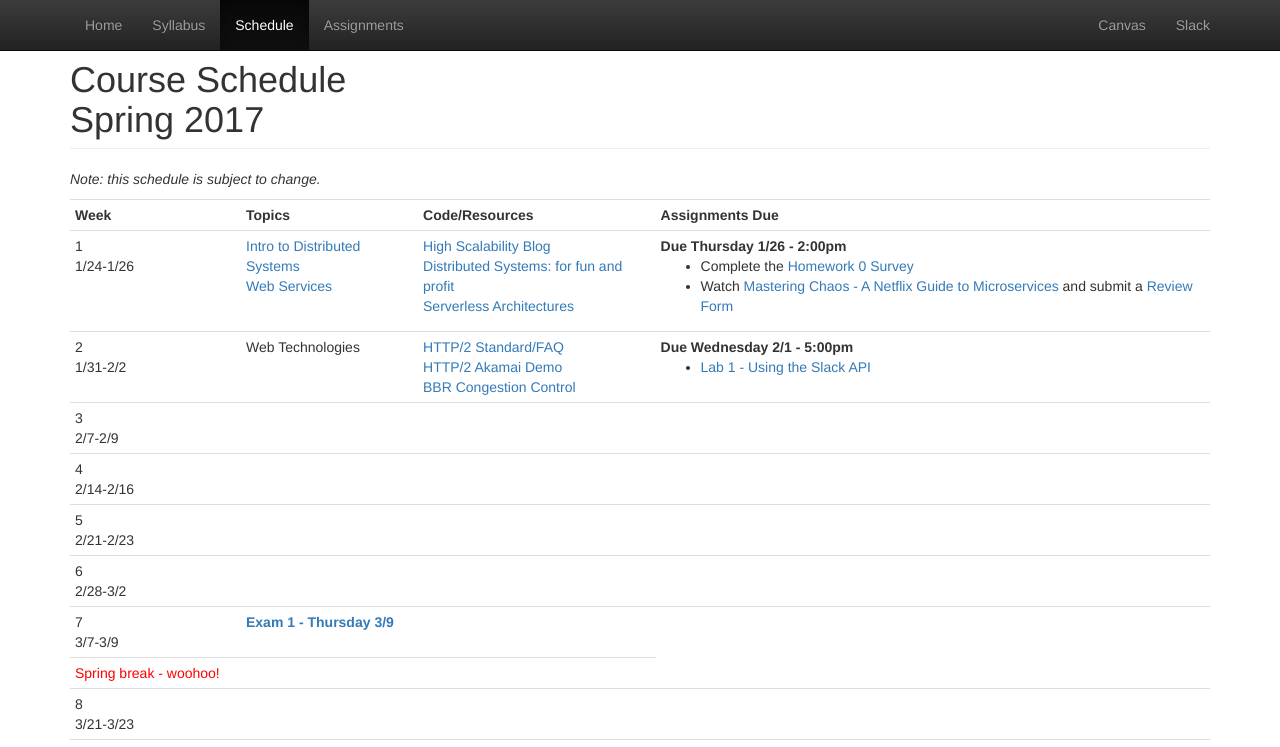
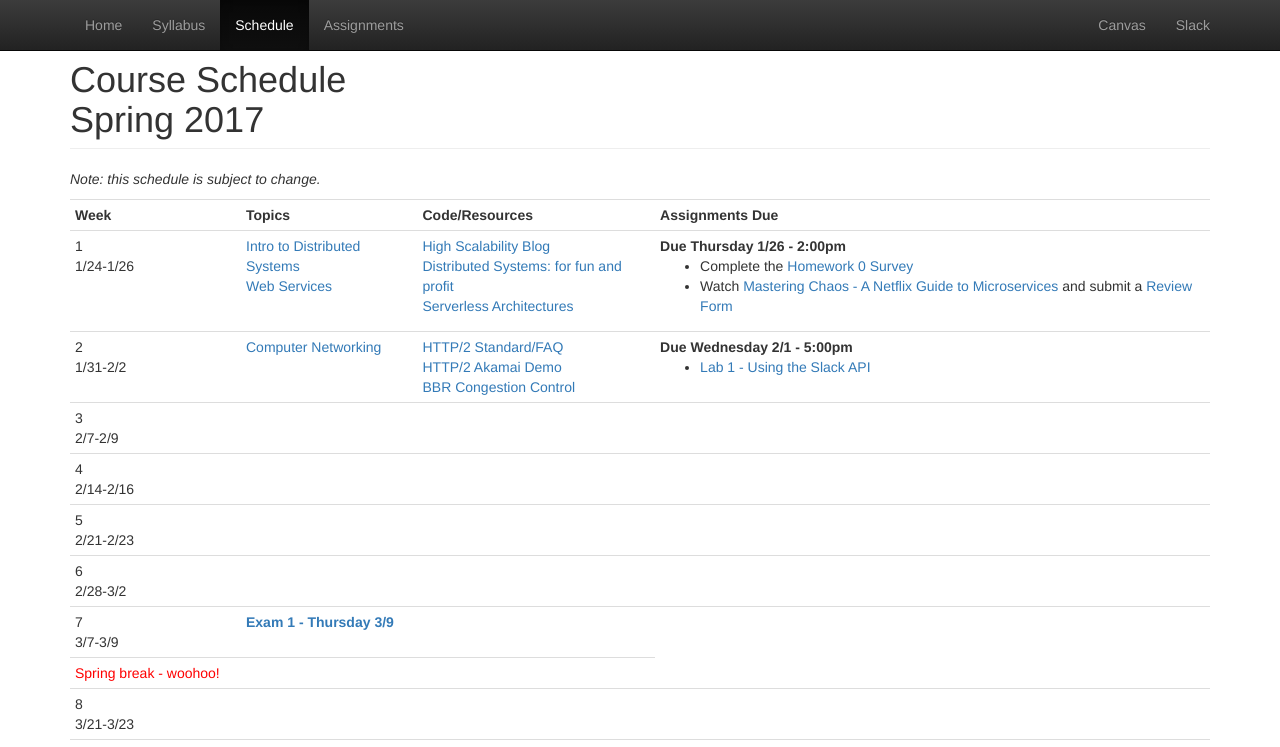
Before and after one commit to CS682-S17/cs682-s17.github.io, a Jekyll site: the page built from schedule.html, in a window 1280 px wide and 1187 px high. Shown: the top 747 px of the window. Built offline with Jekyll 4.4.1, drawn with Linux system fonts in a browser that asks for light colours.

Commit message:
add networking notes

```diff
--- a/schedule.html
+++ b/schedule.html
@@ -37,7 +37,7 @@ title: Schedule
     <tr>
       <td>2<br/>1/31-2/2</td>
       <td>
-        Web Technologies<br/>
+        <a href="https://github.com/CS682-S17/notes/blob/master/networking.md">Computer Networking</a><br/>
       </td>
       <td>
         <a href="https://http2.github.io/">HTTP/2 Standard/FAQ</a><br/>
```
